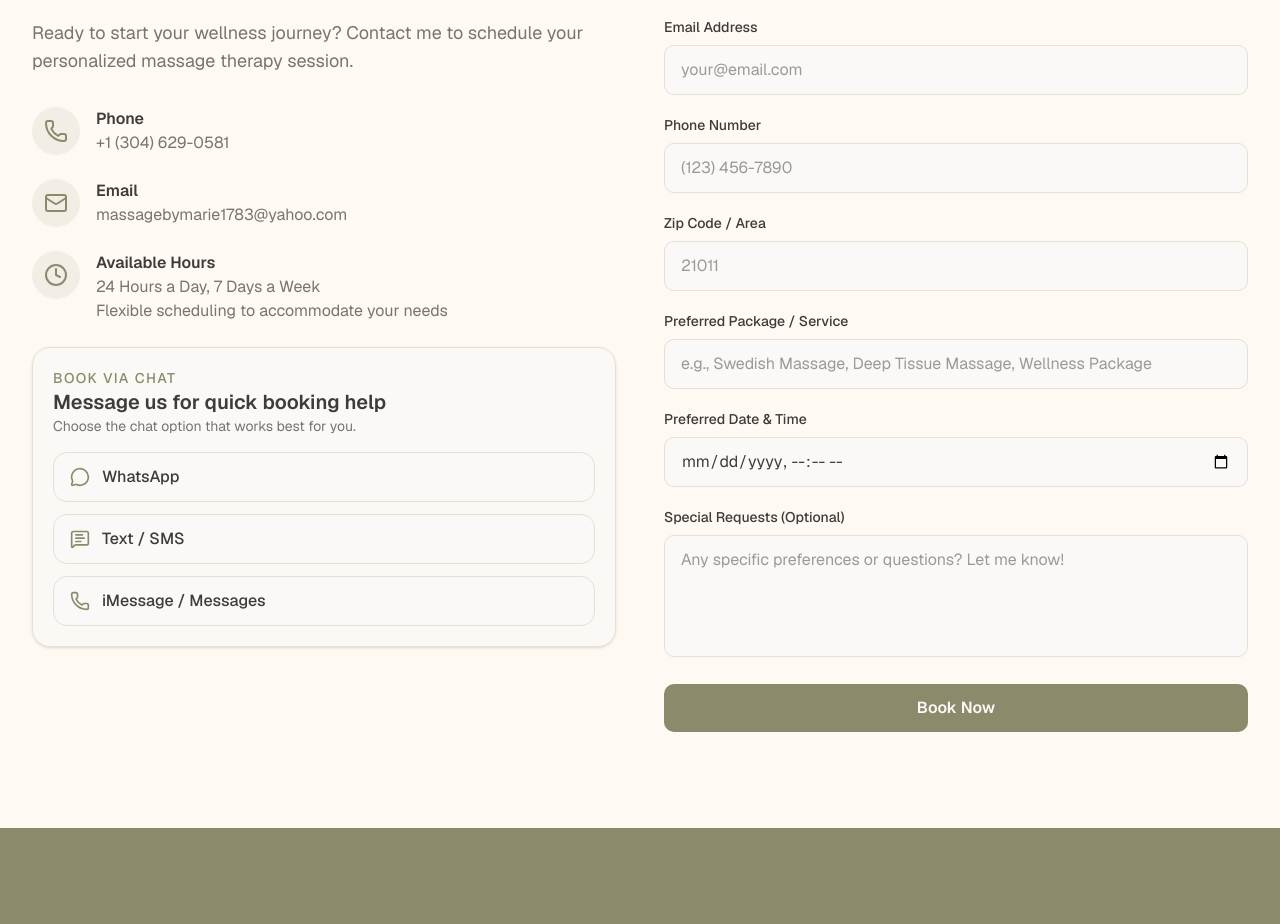
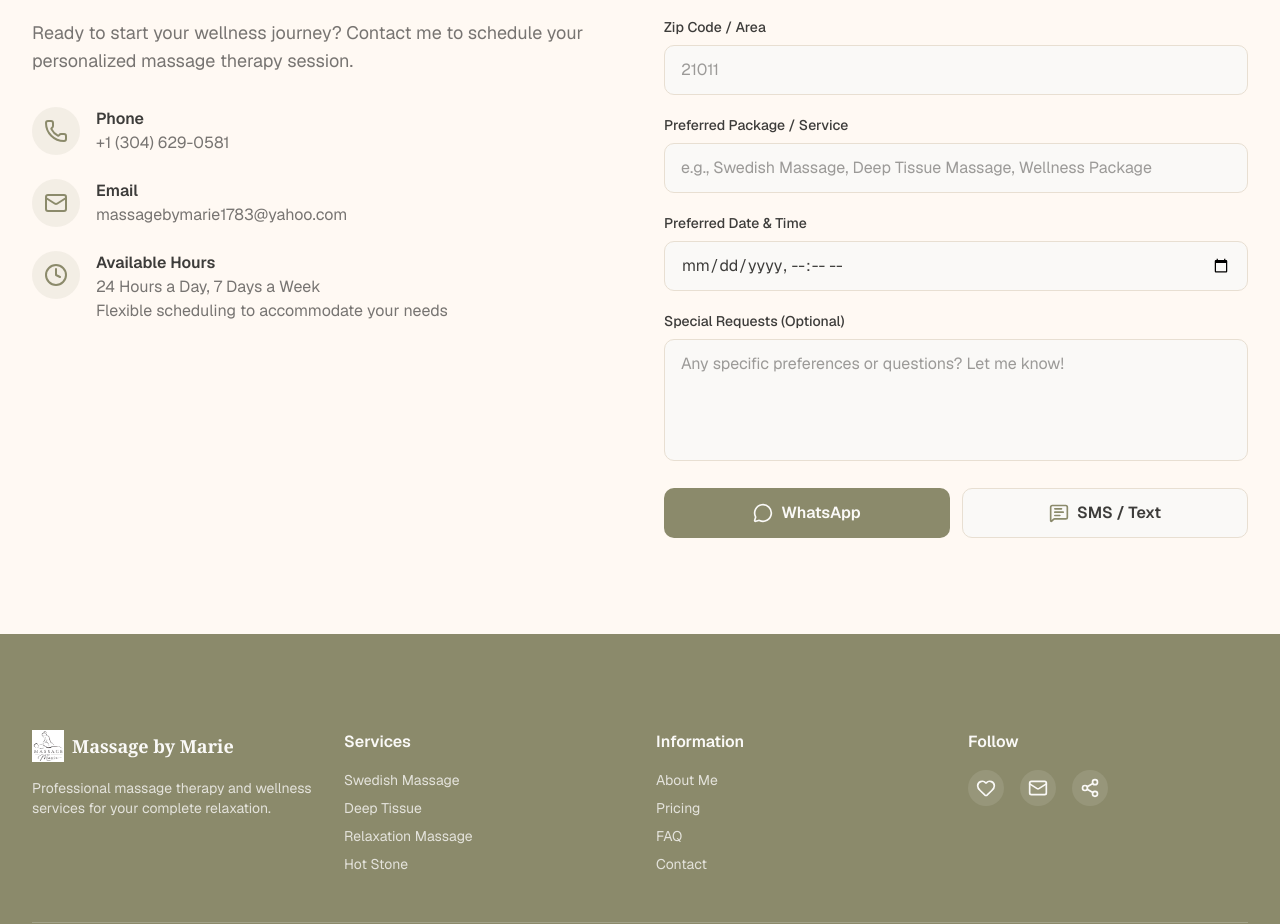
Before and after one commit to imnotemmy/massagebymarie, a Next.js app: page / in a window 1280 px wide. Shown: the part 6412-7336 px from the top of the page. Built offline with nearby package versions, Linux system fonts and the light colour scheme; no server answers.

Commit message:
changed the submit from email to sms

```diff
--- a/components/contact.tsx
+++ b/components/contact.tsx
@@ -1,35 +1,28 @@
 'use client'
 
-import emailjs from '@emailjs/browser'
-import { useEffect, useState } from 'react'
+import { useState } from 'react'
 import { Mail, Phone, Clock, MessageCircle, MessageSquareText } from 'lucide-react'
 
 export default function Contact() {
-  const serviceId = process.env.NEXT_PUBLIC_EMAILJS_SERVICE_ID
-  const templateId = process.env.NEXT_PUBLIC_EMAILJS_TEMPLATE_ID
-  const publicKey = process.env.NEXT_PUBLIC_EMAILJS_PUBLIC_KEY
   const chatPhone = '+13046290581'
-  const chatMessage = 'Hi, I would like to book a massage session. Please let me know your availability. My zip code is:'
 
   const [formData, setFormData] = useState({
     name: '',
-    email: '',
-    phone: '',
     zipcode: '',
     service: '',
     datetime: '',
-    location: '',
     message: '',
   })
-  const [submitted, setSubmitted] = useState(false)
-  const [isSubmitting, setIsSubmitting] = useState(false)
-  const [submitError, setSubmitError] = useState('')
 
-  useEffect(() => {
-    if (publicKey) {
-      emailjs.init(publicKey)
-    }
-  }, [publicKey])
+  const chatMessage = `Hi, I would like to book a massage session. Please let me know your availability.
+
+Name: ${formData.name || 'Not provided'}
+Zip code: ${formData.zipcode || 'Not provided'}
+Service: ${formData.service || 'Not provided'}
+Preferred date/time: ${formData.datetime || 'Not provided'}
+Notes: ${formData.message || 'Not provided'}
+
+Thank you!`
 
   const handleChange = (
     e: React.ChangeEvent<HTMLInputElement | HTMLTextAreaElement>
@@ -38,84 +31,45 @@ export default function Contact() {
     setFormData((prev) => ({ ...prev, [name]: value }))
   }
 
-  const handleSubmit = async (e: React.FormEvent) => {
-    e.preventDefault()
-    setIsSubmitting(true)
-    setSubmitError('')
+  const whatsappHref = `https://wa.me/${chatPhone.replace('+', '')}?text=${encodeURIComponent(chatMessage)}`
+  const smsHref = `sms:${chatPhone}?body=${encodeURIComponent(chatMessage)}`
 
-    try {
-      if (!serviceId || !templateId || !publicKey) {
-        throw new Error('EmailJS is not configured yet. Add your EmailJS keys to the environment variables.')
-      }
+  const handleWhatsAppClick = () => {
+    window.open(whatsappHref, '_blank', 'noopener,noreferrer')
+  }
 
-      await emailjs.send(
-        serviceId,
-        templateId,
-        {
-          from_name: formData.name,
-          from_email: formData.email,
-          phone: formData.phone || 'Not provided',
-          zipcode: formData.zipcode || 'Not provided',
-          service: formData.service || 'Not provided',
-          datetime: formData.datetime || 'Not provided',
-          location: formData.location || 'Not provided',
-          message: formData.message,
-        },
-        publicKey
-      )
-
-      setSubmitted(true)
-      setFormData({
-        name: '',
-        email: '',
-        phone: '',
-        zipcode: '',
-        service: '',
-        datetime: '',
-        location: '',
-        message: '',
-      })
-
-      setTimeout(() => {
-        setSubmitted(false)
-      }, 4000)
-    } catch (error) {
-      setSubmitError(error instanceof Error ? error.message : 'Unable to send your message right now.')
-    } finally {
-      setIsSubmitting(false)
-    }
+  const handleSmsClick = () => {
+    window.location.href = smsHref
   }
 
   return (
     <section id="contact" className="section-padding bg-card">
       <div className="container-max">
-        <div className="grid grid-cols-1 md:grid-cols-2 gap-12">
-          {/* Contact Info */}
+        <div className="grid grid-cols-1 gap-12 md:grid-cols-2">
           <div className="space-y-8">
             <div className="space-y-4">
-              <p className="text-sm uppercase tracking-widest text-primary font-medium">
+              <p className="text-sm font-medium uppercase tracking-widest text-primary">
                 Get in Touch
               </p>
-              <h2 className="text-4xl md:text-5xl font-serif text-foreground text-balance">
+              <h2 className="text-4xl font-serif text-foreground text-balance md:text-5xl">
                 Book Your Session
               </h2>
-              <p className="text-lg text-foreground/70 text-pretty">
+              <p className="text-pretty text-lg text-foreground/70">
                 Ready to start your wellness journey? Contact me to schedule your personalized massage therapy session.
               </p>
             </div>
 
-            {/* Contact Details */}
             <div className="space-y-6">
               <a
                 href="tel:+1234567890"
-                className="flex gap-4 items-start group cursor-pointer"
+                className="flex cursor-pointer items-start gap-4 group"
               >
-                <div className="w-12 h-12 rounded-full bg-primary/10 flex items-center justify-center group-hover:bg-primary/20 transition-colors flex-shrink-0">
-                  <Phone className="w-6 h-6 text-primary" />
+                <div className="flex h-12 w-12 flex-shrink-0 items-center justify-center rounded-full bg-primary/10 transition-colors group-hover:bg-primary/20">
+                  <Phone className="h-6 w-6 text-primary" />
                 </div>
                 <div>
                   <p className="font-semibold text-foreground">Phone</p>
-                  <p className="text-foreground/70 group-hover:text-primary transition-colors">
+                  <p className="text-foreground/70 transition-colors group-hover:text-primary">
                     +1 (304) 629-0581
                   </p>
                 </div>
@@ -123,35 +77,22 @@ export default function Contact() {
 
               <a
                 href="mailto:hello@sereneity.com"
-                className="flex gap-4 items-start group cursor-pointer"
+                className="flex cursor-pointer items-start gap-4 group"
               >
-                <div className="w-12 h-12 rounded-full bg-primary/10 flex items-center justify-center group-hover:bg-primary/20 transition-colors flex-shrink-0">
-                  <Mail className="w-6 h-6 text-primary" />
+                <div className="flex h-12 w-12 flex-shrink-0 items-center justify-center rounded-full bg-primary/10 transition-colors group-hover:bg-primary/20">
+                  <Mail className="h-6 w-6 text-primary" />
                 </div>
                 <div>
                   <p className="font-semibold text-foreground">Email</p>
-                  <p className="text-foreground/70 group-hover:text-primary transition-colors">
-                     massagebymarie1783@yahoo.com
+                  <p className="text-foreground/70 transition-colors group-hover:text-primary">
+                    massagebymarie1783@yahoo.com
                   </p>
                 </div>
               </a>
 
-              {/* <div className="flex gap-4 items-start">
-                <div className="w-12 h-12 rounded-full bg-primary/10 flex items-center justify-center flex-shrink-0">
-                  <MapPin className="w-6 h-6 text-primary" />
-                </div>
-                <div>
-                  <p className="font-semibold text-foreground">Location</p>
-                  <p className="text-foreground/70">
-                    123 Wellness Street<br />
-                    Peaceful City, SC 12345
-                  </p>
-                </div>
-              </div> */}
-
-              <div className="flex gap-4 items-start">
-                <div className="w-12 h-12 rounded-full bg-primary/10 flex items-center justify-center flex-shrink-0">
-                  <Clock className="w-6 h-6 text-primary" />
+              <div className="flex items-start gap-4">
+                <div className="flex h-12 w-12 flex-shrink-0 items-center justify-center rounded-full bg-primary/10">
+                  <Clock className="h-6 w-6 text-primary" />
                 </div>
                 <div>
                   <p className="font-semibold text-foreground">Available Hours</p>
@@ -162,49 +103,46 @@ export default function Contact() {
                 </div>
               </div>
 
-              <div className="rounded-2xl border border-border bg-background/70 p-5 shadow-sm space-y-4">
+              {/* <div className="space-y-4 rounded-2xl border border-border bg-background/70 p-5 shadow-sm">
                 <div>
-                  <p className="text-sm uppercase tracking-widest text-primary font-medium">Book via Chat</p>
-                  <h3 className="text-xl font-semibold text-foreground">Message us for quick booking help</h3>
-                  <p className="text-sm text-foreground/70">Choose the chat option that works best for you.</p>
+                  <p className="text-sm font-medium uppercase tracking-widest text-primary">
+                    Book via Chat
+                  </p>
+                  <h3 className="text-xl font-semibold text-foreground">
+                    Message us for quick booking help
+                  </h3>
+                  <p className="text-sm text-foreground/70">
+                    Choose the chat option that works best for you.
+                  </p>
                 </div>
 
                 <div className="grid gap-3">
-                  <a
-                    href={`https://wa.me/${chatPhone.replace('+', '')}?text=${encodeURIComponent(chatMessage)}`}
-                    target="_blank"
-                    rel="noreferrer"
+                  <button
+                    type="button"
+                    onClick={handleWhatsAppClick}
                     className="flex items-center gap-3 rounded-xl border border-border bg-background px-4 py-3 text-foreground transition hover:border-primary hover:bg-primary/5"
                   >
                     <MessageCircle className="h-5 w-5 text-primary" />
                     <span className="font-medium">WhatsApp</span>
-                  </a>
+                  </button>
 
-                  <a
-                    href={`sms:${chatPhone}?body=${encodeURIComponent(chatMessage)}`}
+                  <button
+                    type="button"
+                    onClick={handleSmsClick}
                     className="flex items-center gap-3 rounded-xl border border-border bg-background px-4 py-3 text-foreground transition hover:border-primary hover:bg-primary/5"
                   >
                     <MessageSquareText className="h-5 w-5 text-primary" />
-                    <span className="font-medium">Text / SMS</span>
-                  </a>
-
-                  <a
-                    href={`sms:${chatPhone}?body=${encodeURIComponent(chatMessage)}`}
-                    className="flex items-center gap-3 rounded-xl border border-border bg-background px-4 py-3 text-foreground transition hover:border-primary hover:bg-primary/5"
-                  >
-                    <Phone className="h-5 w-5 text-primary" />
-                    <span className="font-medium">iMessage / Messages</span>
-                  </a>
+                    <span className="font-medium">SMS / Text</span>
+                  </button>
                 </div>
-              </div>
+              </div> */}
             </div>
           </div>
 
-          {/* Contact Form */}
           <div>
-            <form onSubmit={handleSubmit} className="space-y-5">
+            <form className="space-y-5" onSubmit={(e) => e.preventDefault()}>
               <div>
-                <label htmlFor="name" className="block text-sm font-medium text-foreground mb-2">
+                <label htmlFor="name" className="mb-2 block text-sm font-medium text-foreground">
                   Full Name
                 </label>
                 <input
@@ -213,59 +151,28 @@ export default function Contact() {
                   name="name"
                   value={formData.name}
                   onChange={handleChange}
-                  required
-                  className="w-full px-4 py-3 bg-background border border-border rounded-lg focus:outline-none focus:ring-2 focus:ring-primary focus:border-transparent transition-all"
+                  className="w-full rounded-lg border border-border bg-background px-4 py-3 transition-all focus:border-transparent focus:outline-none focus:ring-2 focus:ring-primary"
                   placeholder="Your name"
                 />
               </div>
 
               <div>
-                <label htmlFor="email" className="block text-sm font-medium text-foreground mb-2">
-                  Email Address
-                </label>
-                <input
-                  type="email"
-                  id="email"
-                  name="email"
-                  value={formData.email}
-                  onChange={handleChange}
-                  required
-                  className="w-full px-4 py-3 bg-background border border-border rounded-lg focus:outline-none focus:ring-2 focus:ring-primary focus:border-transparent transition-all"
-                  placeholder="your@email.com"
-                />
-              </div>
-
-              <div>
-                <label htmlFor="phone" className="block text-sm font-medium text-foreground mb-2">
-                  Phone Number
-                </label>
-                <input
-                  type="tel"
-                  id="phone"
-                  name="phone"
-                  value={formData.phone}
-                  onChange={handleChange}
-                  className="w-full px-4 py-3 bg-background border border-border rounded-lg focus:outline-none focus:ring-2 focus:ring-primary focus:border-transparent transition-all"
-                  placeholder="(123) 456-7890"
-                />
-              </div>
-              <div>
-                <label htmlFor="phone" className="block text-sm font-medium text-foreground mb-2">
+                <label htmlFor="zipcode" className="mb-2 block text-sm font-medium text-foreground">
                   Zip Code / Area
                 </label>
                 <input
-                  type="zipcode"
+                  type="text"
                   id="zipcode"
                   name="zipcode"
                   value={formData.zipcode}
                   onChange={handleChange}
-                  className="w-full px-4 py-3 bg-background border border-border rounded-lg focus:outline-none focus:ring-2 focus:ring-primary focus:border-transparent transition-all"
+                  className="w-full rounded-lg border border-border bg-background px-4 py-3 transition-all focus:border-transparent focus:outline-none focus:ring-2 focus:ring-primary"
                   placeholder="21011"
                 />
               </div>
 
               <div>
-                <label htmlFor="services" className="block text-sm font-medium text-foreground mb-2">
+                <label htmlFor="service" className="mb-2 block text-sm font-medium text-foreground">
                   Preferred Package / Service
                 </label>
                 <input
@@ -274,13 +181,13 @@ export default function Contact() {
                   name="service"
                   value={formData.service}
                   onChange={handleChange}
-                  className="w-full px-4 py-3 bg-background border border-border rounded-lg focus:outline-none focus:ring-2 focus:ring-primary focus:border-transparent transition-all"
+                  className="w-full rounded-lg border border-border bg-background px-4 py-3 transition-all focus:border-transparent focus:outline-none focus:ring-2 focus:ring-primary"
                   placeholder="e.g., Swedish Massage, Deep Tissue Massage, Wellness Package"
                 />
               </div>
 
               <div>
-                <label htmlFor="phone" className="block text-sm font-medium text-foreground mb-2">
+                <label htmlFor="datetime" className="mb-2 block text-sm font-medium text-foreground">
                   Preferred Date & Time
                 </label>
                 <input
@@ -289,28 +196,12 @@ export default function Contact() {
                   name="datetime"
                   value={formData.datetime}
                   onChange={handleChange}
-                  className="w-full px-4 py-3 bg-background border border-border rounded-lg focus:outline-none focus:ring-2 focus:ring-primary focus:border-transparent transition-all"
-                  placeholder="Select date and time"
+                  className="w-full rounded-lg border border-border bg-background px-4 py-3 transition-all focus:border-transparent focus:outline-none focus:ring-2 focus:ring-primary"
                 />
               </div>
 
-              {/* <div>
-                <label htmlFor="phone" className="block text-sm font-medium text-foreground mb-2">
-                  Preferred Branch / Location
-                </label>
-                <input
-                  type="text"
-                  id="location"
-                  name="location"
-                  value={formData.location}
-                  onChange={handleChange}
-                  className="w-full px-4 py-3 bg-background border border-border rounded-lg focus:outline-none focus:ring-2 focus:ring-primary focus:border-transparent transition-all"
-                  placeholder="eg New Jersey, Maryland, Virginia"
-                />
-              </div> */}
-
               <div>
-                <label htmlFor="message" className="block text-sm font-medium text-foreground mb-2">
+                <label htmlFor="message" className="mb-2 block text-sm font-medium text-foreground">
                   Special Requests (Optional)
                 </label>
                 <textarea
@@ -319,28 +210,30 @@ export default function Contact() {
                   value={formData.message}
                   onChange={handleChange}
                   rows={4}
-                  className="w-full px-4 py-3 bg-background border border-border rounded-lg focus:outline-none focus:ring-2 focus:ring-primary focus:border-transparent transition-all resize-none"
+                  className="w-full resize-none rounded-lg border border-border bg-background px-4 py-3 transition-all focus:border-transparent focus:outline-none focus:ring-2 focus:ring-primary"
                   placeholder="Any specific preferences or questions? Let me know!"
                 />
               </div>
 
-              <button
-                type="submit"
-                disabled={isSubmitting}
-                className="w-full py-3 bg-primary text-primary-foreground rounded-lg font-semibold hover:bg-primary/90 transition-all disabled:cursor-not-allowed disabled:opacity-70"
-              >
-                {isSubmitting ? 'Sending...' : submitted ? 'Message Sent!' : 'Book Now'}
-              </button>
+              <div className="grid gap-3 sm:grid-cols-2">
+                <button
+                  type="button"
+                  onClick={handleWhatsAppClick}
+                  className="inline-flex items-center justify-center gap-2 rounded-lg bg-primary px-4 py-3 font-semibold text-primary-foreground transition hover:bg-primary/90"
+                >
+                  <MessageCircle className="h-5 w-5" />
+                  WhatsApp
+                </button>
 
-              {submitError && (
-                <p className="text-center text-sm text-red-600 font-medium">{submitError}</p>
-              )}
-
-              {submitted && (
-                <p className="text-center text-sm text-primary font-medium">
-                  Thank you! I&apos;ll be in touch soon.
-                </p>
-              )}
+                <button
+                  type="button"
+                  onClick={handleSmsClick}
+                  className="inline-flex items-center justify-center gap-2 rounded-lg border border-border bg-background px-4 py-3 font-semibold text-foreground transition hover:border-primary hover:bg-primary/5"
+                >
+                  <MessageSquareText className="h-5 w-5 text-primary" />
+                  SMS / Text
+                </button>
+              </div>
             </form>
           </div>
         </div>
```
